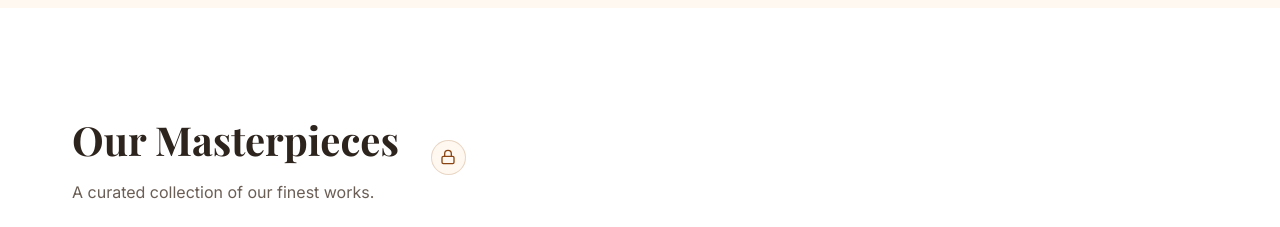
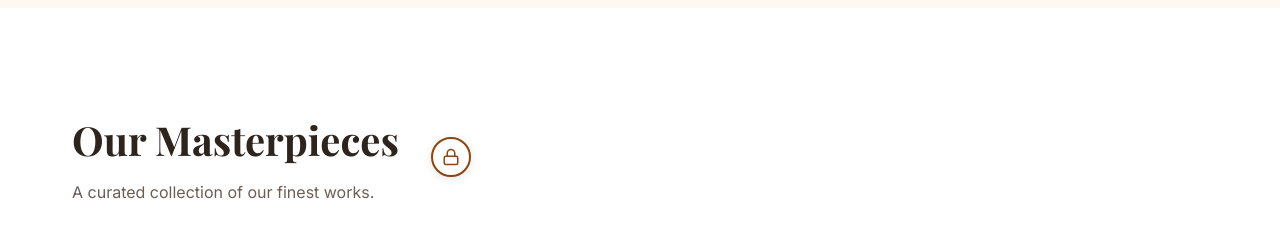
Before and after one commit to nknitishsingh94/Mehandi-Website, a React (Vite) app: page / in a window 1280 px wide. Shown: the part 1400-1627 px from the top of the page. Built offline with nearby package versions, Linux system fonts and the light colour scheme; no server answers; a web font is replaced by a local one.

Commit message:
lock update

```diff
--- a/src/components/Gallery.jsx
+++ b/src/components/Gallery.jsx
@@ -91,21 +91,27 @@ const Gallery = () => {
             {/* Admin Login Trigger */}
             {!isAuth && (
               <button
-                onClick={() => setShowAdminLogin(true)}
+                onClick={() => {
+                  console.log("Admin button clicked");
+                  setShowAdminLogin(true);
+                }}
                 className="flex items-center justify-center"
                 style={{
-                  background: 'var(--bg-creme)',
-                  border: '1px solid rgba(139, 69, 19, 0.2)',
+                  background: 'var(--white)',
+                  border: '2px solid var(--primary)',
                   borderRadius: '50%',
-                  width: '35px',
-                  height: '35px',
+                  width: '40px',
+                  height: '40px',
                   cursor: 'pointer',
                   color: 'var(--primary)',
-                  transition: 'all 0.3s ease'
+                  transition: 'all 0.3s ease',
+                  position: 'relative',
+                  zIndex: 100,
+                  boxShadow: '0 2px 10px rgba(0,0,0,0.1)'
                 }}
                 title="Admin Login"
               >
-                <Lock size={16} />
+                <Lock size={18} />
               </button>
             )}
           </div>
```
